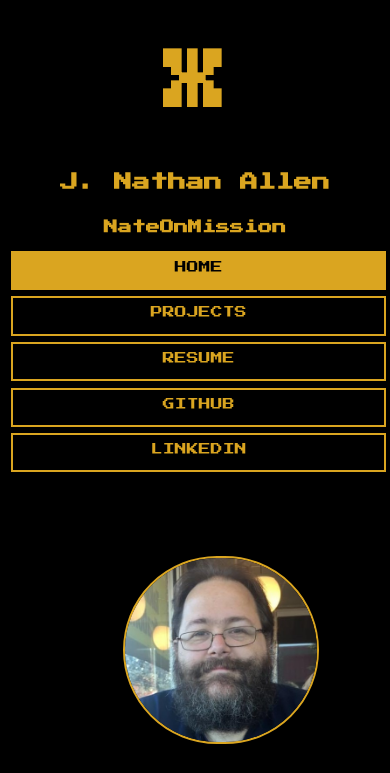
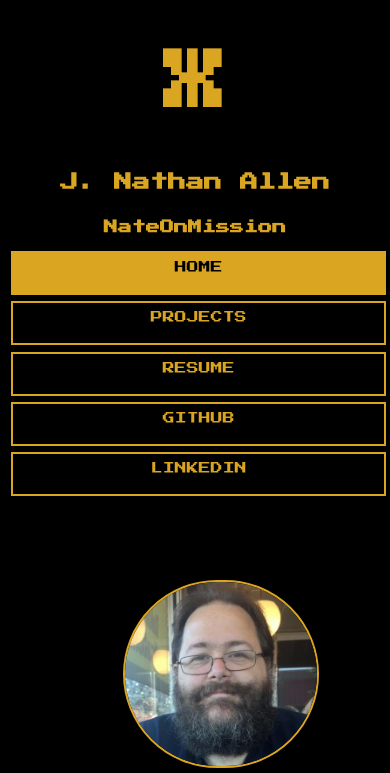
Before and after one commit to nateonmission/portfolio, a plain HTML site: page index.html in a window 390 px wide. Shown: the top 773 px of the page. Drawn offline with Linux system fonts and the light colour scheme.

Commit message:
adjusted a height again

```diff
--- a/css/main.css
+++ b/css/main.css
@@ -208,7 +208,7 @@ main{
   }
 
   nav > a {
-    height: 1.2rem;
+    height: 1.5rem;
     text-align: center;
     text-decoration: none;
     list-style: none;
```
